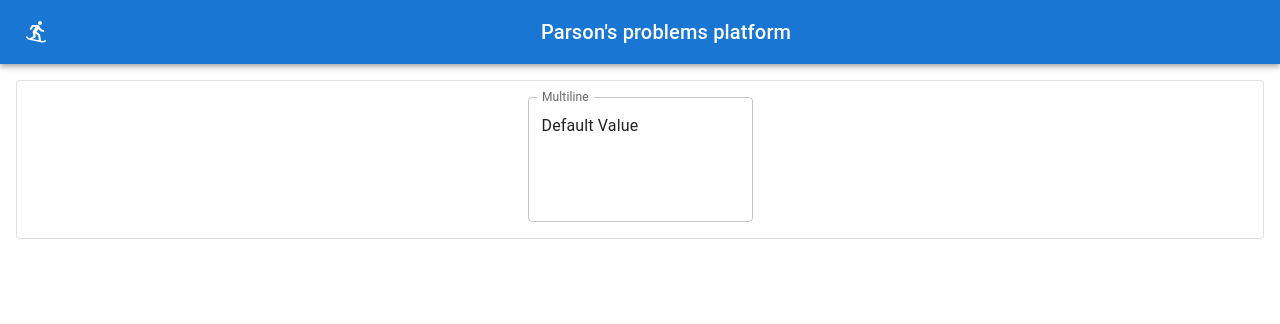
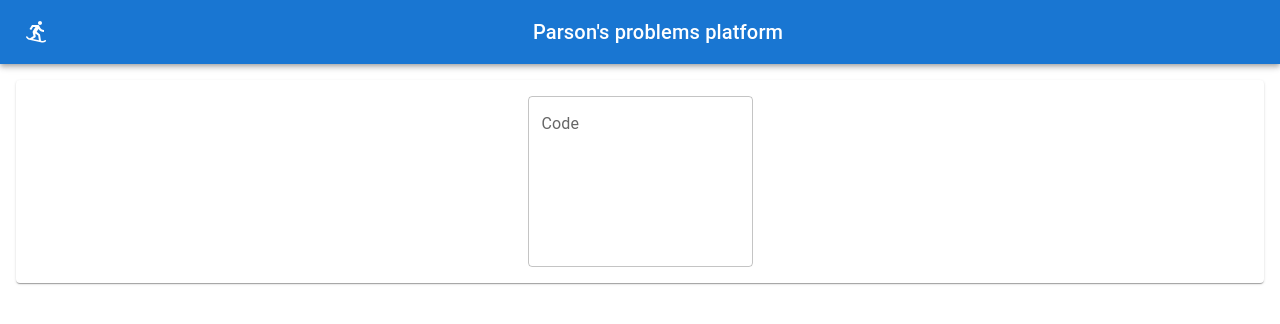
Before and after one commit to kristoferbuno/parsons-problem-system, a React (Create React App) app: page /new in a window 1280 px wide. Shown: the top 324 px of the page. Built offline with nearby package versions, Linux system fonts and the light colour scheme.

Commit message:
Styling for App

```diff
--- a/src/App.tsx
+++ b/src/App.tsx
@@ -68,9 +68,7 @@ ctrl-f for "getAll" to get all query params from the URL
     },
   ]);
 
-
   return (
-
     <div className="App">
             <AppBar position="static">
         <Toolbar>
@@ -79,7 +77,7 @@ ctrl-f for "getAll" to get all query params from the URL
             edge="start"
             color="inherit"
             aria-label="menu"
-            sx={{ mr: 2 }}
+            sx={{ mr: 0 }}
             href="/"
           >
             <Snowboarding />
@@ -90,7 +88,7 @@ ctrl-f for "getAll" to get all query params from the URL
         </Toolbar>
       </AppBar>
       <div style={{padding: "1rem"}}>
-      <Paper variant="outlined" style={{padding: "1rem"}}>
+      <Paper   style={{padding: "1rem"}}>
         <RouterProvider router={router}/>
       </Paper>
       </div>
--- a/src/NewProblemView.tsx
+++ b/src/NewProblemView.tsx
@@ -22,17 +22,16 @@ https://github.com/react-dnd/react-dnd/tree/main/packages/examples/src/04-sortab
 function NewProblemView() {
     return <TextField
         id="outlined-multiline-static"
-        label="Multiline"
+        label="Code"
         multiline
-        rows={4}
-        defaultValue="Default Value">
+        rows={6}
+        defaultValue="">
         </TextField>
     // TODO: have the textfield submit the value to the API route POST /parsons/
     //      ideally done with "submit" button
 
     // add fields for name, description of problem
     // also fields to identify creator
-    return <div/>
 }
 
 export default NewProblemView;
```
